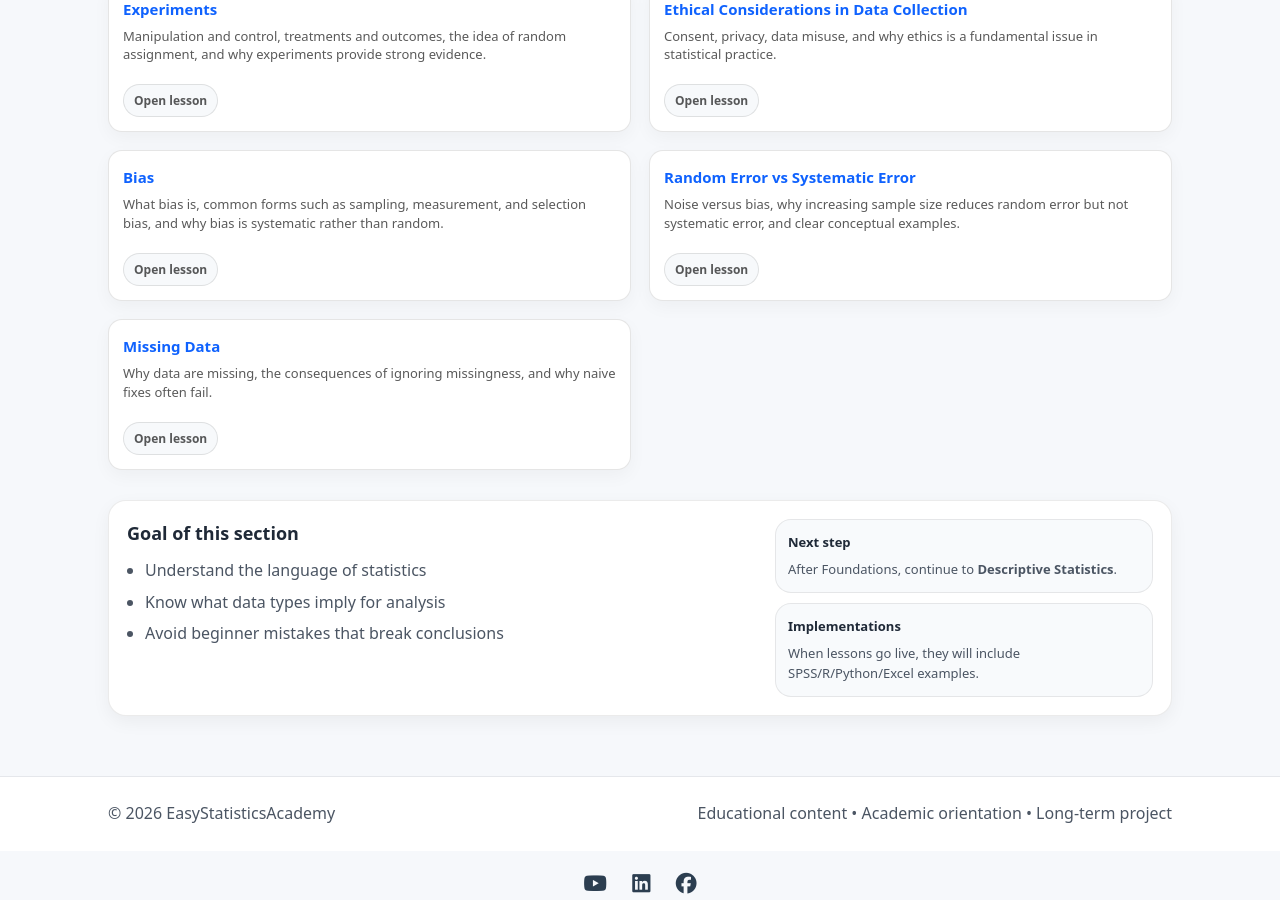
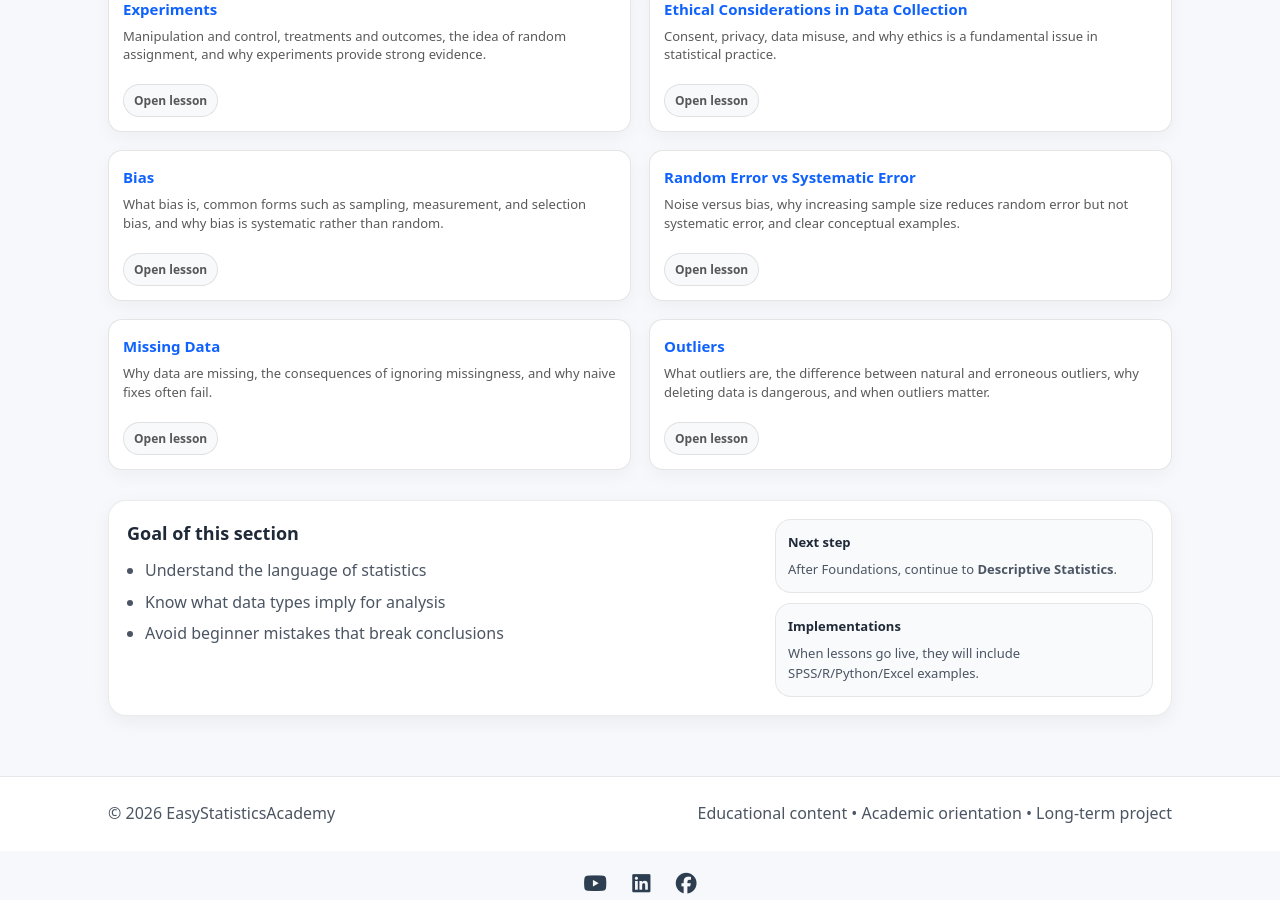
Before and after one commit to ammar-homaida-statistics/easystatisticsacademy, a Jekyll site: the page built from foundations/index.md, in a window 1280 px wide and 900 px high, scrolled down 2437 px. Built offline with Jekyll 4.4.1, drawn with Linux system fonts in a browser that asks for light colours; our own code applies the rules of GitHub Pages for plain Markdown files.

Commit message:
Add lesson card

```diff
--- a/foundations/index.md
+++ b/foundations/index.md
@@ -481,6 +481,22 @@ sidebar: true
     Open lesson
   </a>
 </div>
+<div class="card lesson-card">
+  <h3>
+    <a href="/foundations/outliers-conceptual-introduction/">
+      Outliers
+    </a>
+  </h3>
+
+  <p>
+    What outliers are, the difference between natural and erroneous outliers,
+    why deleting data is dangerous, and when outliers matter.
+  </p>
+
+  <a class="pill" href="/foundations/outliers-conceptual-introduction/">
+    Open lesson
+  </a>
+</div>
 </div>
 
 
```
